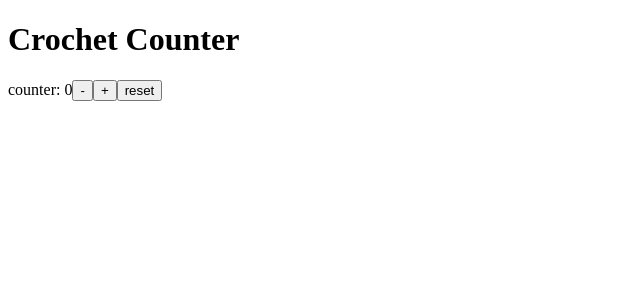
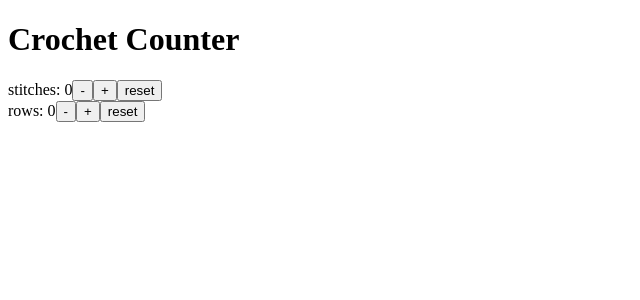
Before and after one commit to SafiaKhalid/crochet-counter, a React (Vite) app: page / in a window 1280 px wide. Shown: the top 300 px of the page, without its empty margins (0-640 px from the left). Built offline with nearby package versions, Linux system fonts and the light colour scheme.

Commit message:
Dynamically add stitch and row counters using props

```diff
--- a/src/App.jsx
+++ b/src/App.jsx
@@ -3,10 +3,14 @@ import './App.css'
 import Counter from './Counter'
 
 function App() {
+  const [stitches, setStitches] = useState(0)
+  const [rows, setRows] = useState(0)
+
   return (
     <>
       <h1>Crochet Counter</h1>
-      <Counter/>
+      <Counter typeName='stitches' type={stitches} setType={setStitches}/>
+      <Counter typeName='rows' type={rows} setType={setRows}/>
     </>
   )
 }
--- a/src/Counter.jsx
+++ b/src/Counter.jsx
@@ -1,21 +1,19 @@
-import React, {useState} from "react";
+import React from "react";
 
-const Counter = () => {
-    const [value, setValue] = useState(0)
-
+const Counter = ({typeName, type, setType}) => {
     const decrease = () => {
-        setValue(value-1)
+        setType(type-1)
     }
 
     const increase = () => {
-        setValue(value+1)
+        setType(type+1)
     }
 
     const reset = () => {
-        setValue(0)
+        setType(0)
     }
 
-    return <section>counter: {value}
+    return <section>{typeName}: {type}
         <button className="counter-btn" onClick={decrease}>-</button>
         <button className="counter-btn" onClick={increase}>+</button>
         <button className="reset-btn" onClick={reset}>reset</button>
```
